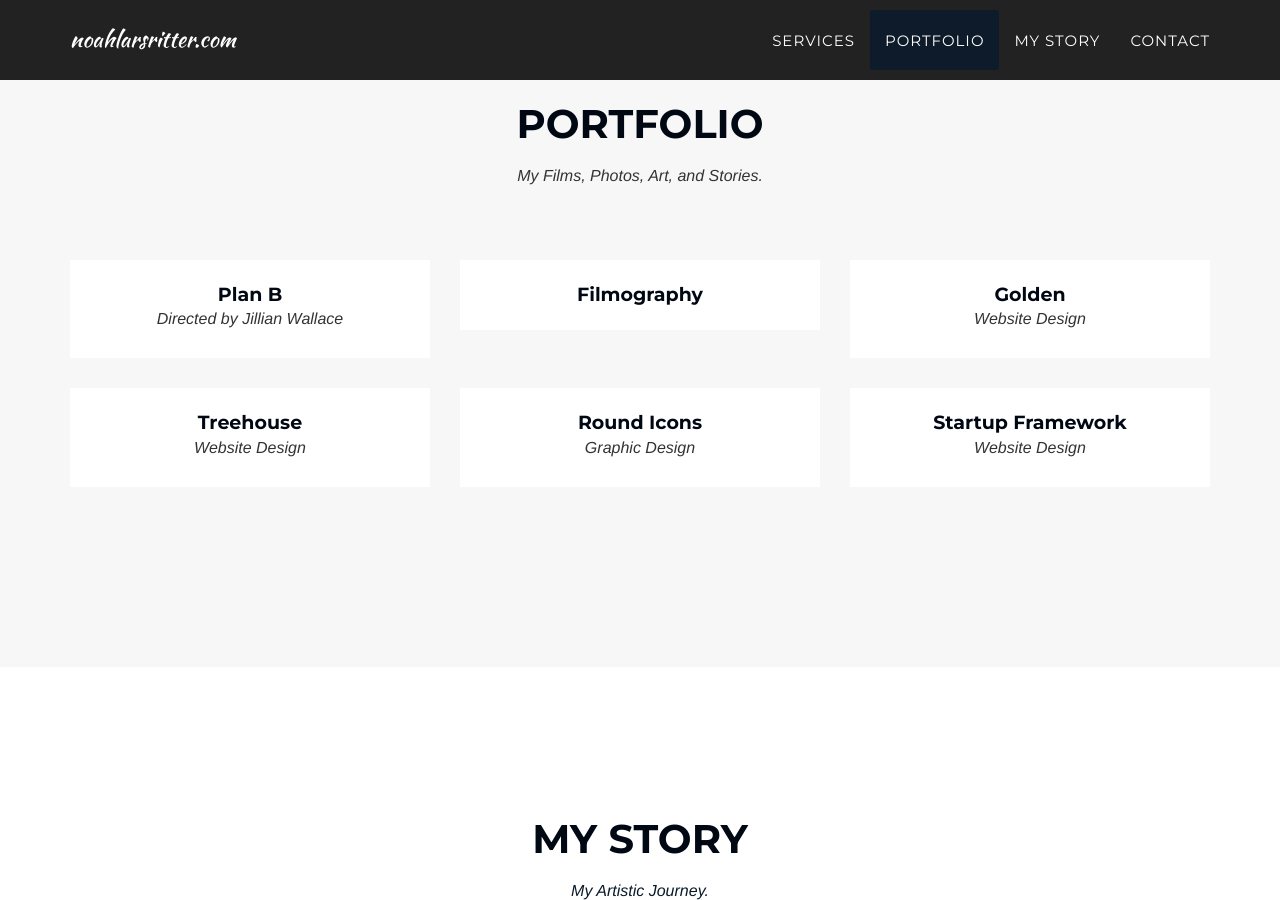
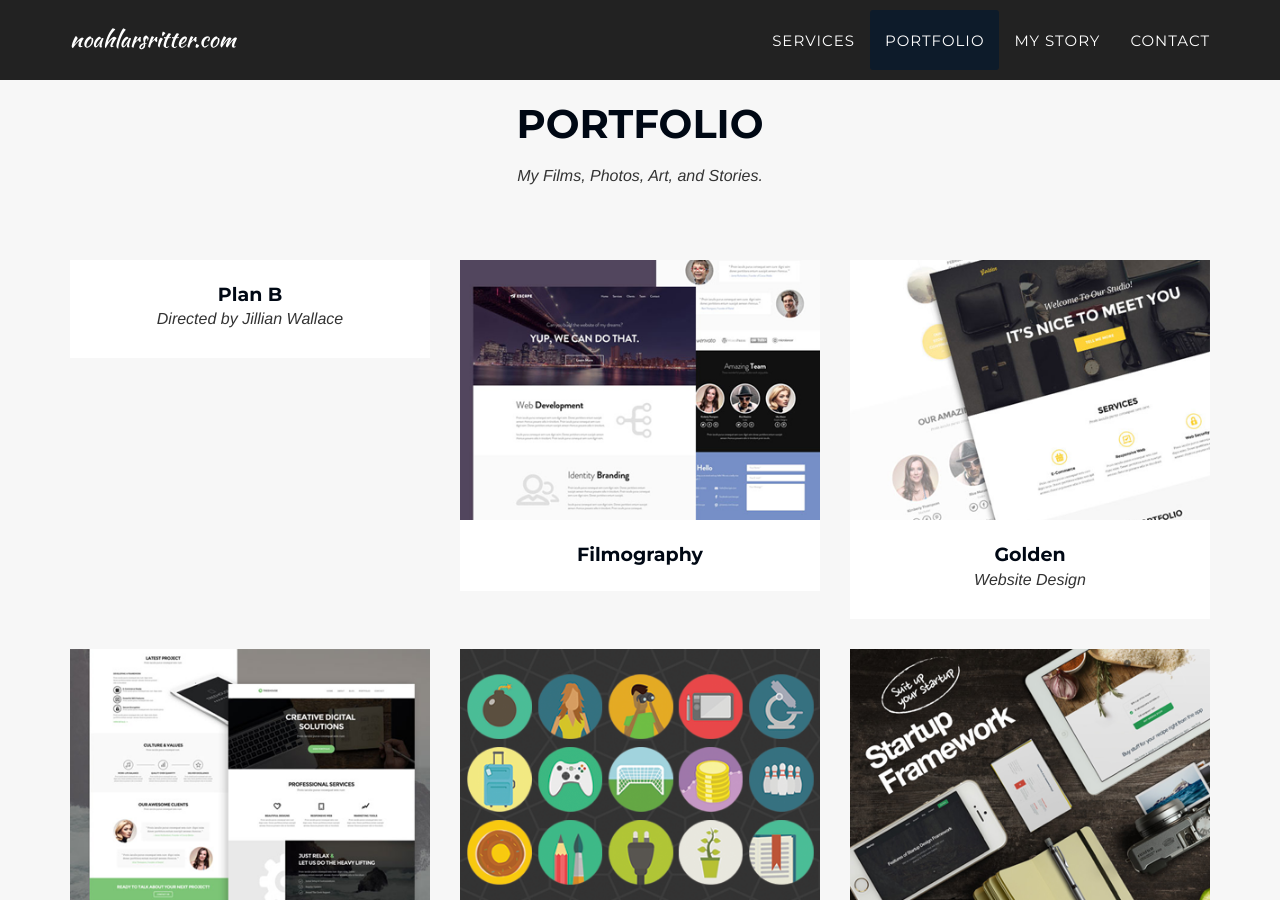
Before and after one commit to n2o2a2h/noahlarsritter.github.io, a Jekyll site: the page built from index.html, in a window 1280 px wide and 900 px high, scrolled down 1685 px. Built offline with Jekyll 4.4.1, drawn with Linux system fonts in a browser that asks for light colours; some web fonts are replaced.

Commit message:
Update portfolio_grid.html

```diff
--- a/_includes/portfolio_grid.html
+++ b/_includes/portfolio_grid.html
@@ -16,7 +16,7 @@
                                 <i class="fa fa-plus fa-3x"></i>
                             </div>
                         </div>
-                        <img src="{{ post.thumbnail }}" class="img-responsive img-centered" alt="">
+                       <img src="img/portfolio/{{ post.thumbnail }}" class="img-responsive img-centered" alt="">
                     </a>
                     <div class="portfolio-caption">
                         <h4>{{ post.title }}</h4>
```
